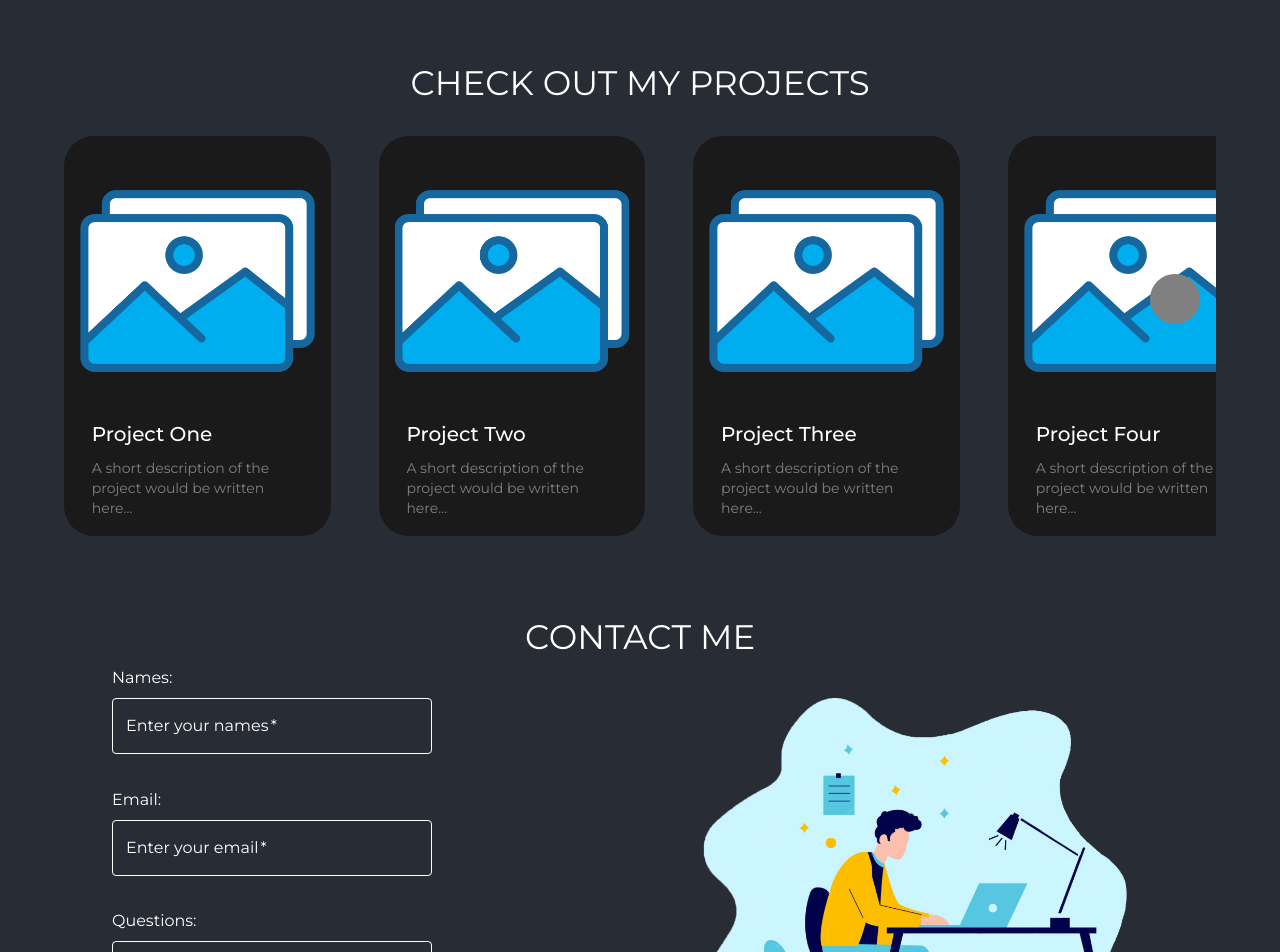
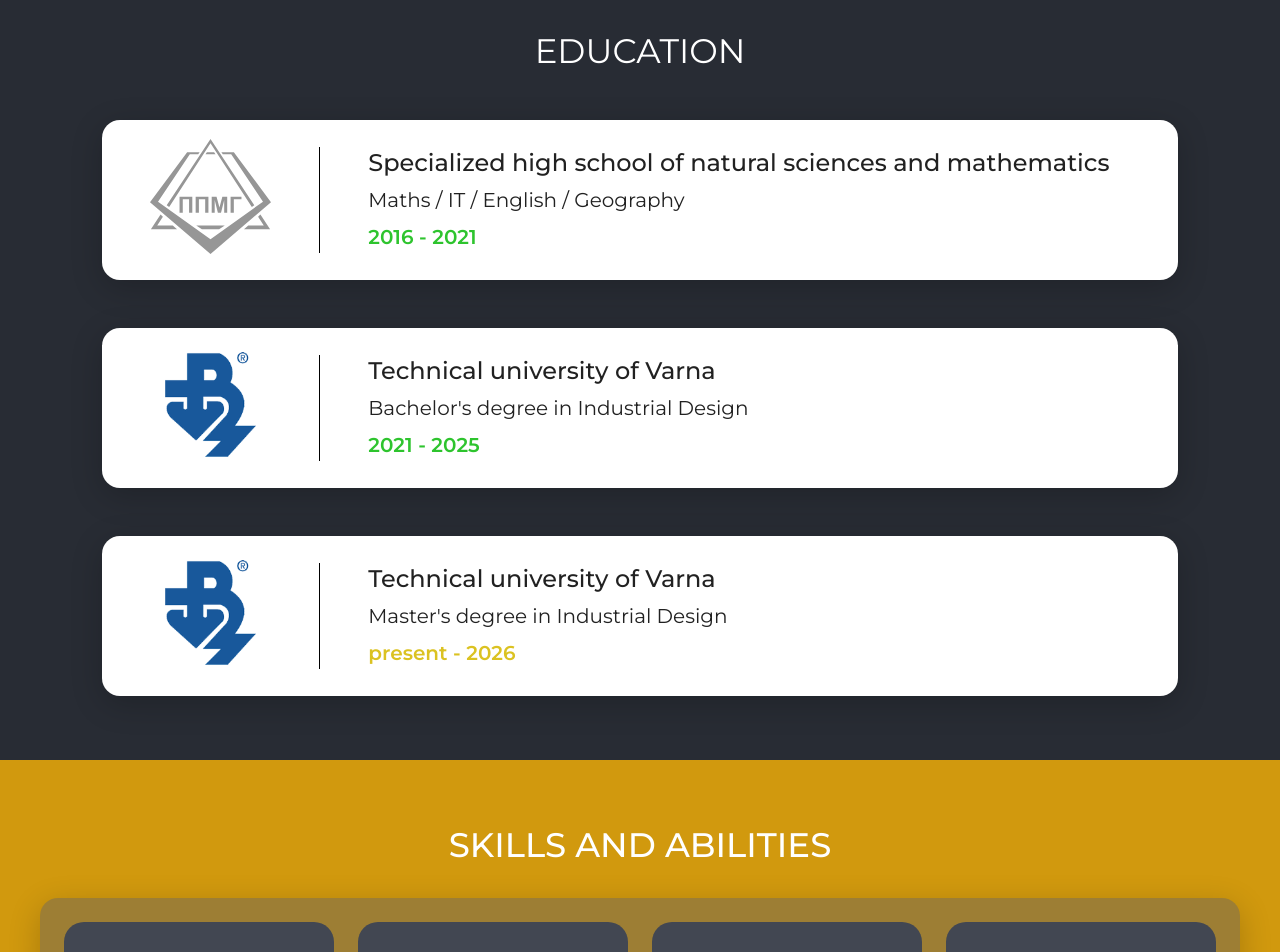
Before and after one commit to JstDan/portfolio, a React (Create React App) app: page / in a window 1280 px wide. Shown: the part 1180-2132 px from the top of the page. Built offline with nearby package versions, Linux system fonts and the light colour scheme; some icons are missing.

Commit message:
Education section added

```diff
--- a/src/App.js
+++ b/src/App.js
@@ -7,21 +7,23 @@ import { Container, Box } from '@mui/material';
 import Projects from './Components/MyProjects/myProjects';
 import Contact from './Components/Contact/Contact';
 import Skills from './Components/Skills/Skills'
+import Education from './Components/Education/Education';
 
 
 function App() {
   return (
-    <Box sx={{ backgroundColor: '#282C34' }}>
+    <Box sx={{ backgroundColor: '#282C34', display: 'flex', flexDirection: 'column', alignItems: 'center' }}>
       <Hero />
       <Header />
-      <Container className="App" >
-        <Box sx={{ display: 'flex', flexDirection: 'column', gap: '5rem' }}>
-          <AboutMe />
-          <Projects />
-          <Contact />
-          <Skills />
-        </Box>
-      </Container>
+      <Box className="App" sx={{ display: 'flex', gap: '4rem', flexDirection: 'column', maxWidth: '1200px', py: '4rem' }}  >
+        <AboutMe />
+        <Education />
+      </Box>
+      <Skills />
+      <Box className="App" sx={{ display: 'flex', gap: '4rem', flexDirection: 'column', maxWidth: '1200px', py: '4rem' }}  >
+        <Projects />
+        <Contact />
+      </Box>
     </Box >
   );
 }
--- a/src/Components/AboutMe/AboutMe.jsx
+++ b/src/Components/AboutMe/AboutMe.jsx
@@ -9,7 +9,7 @@ import info from '../../data/info.json';
 const Aboutme = () => {
     const { title, titleDescription, subtitle, image, buttons } = info.aboutme
     return (
-        <Box sx={{ display: 'flex', flexDirection: 'column', paddingTop: '1rem', }}>
+        <Box sx={{ display: 'flex', flexDirection: 'column' }}>
             <Typography variant='h4' style={{
                 fontWeight: '300',
                 textTransform: 'uppercase',
--- /dev/null
+++ b/src/Components/Education/Education.jsx
@@ -0,0 +1,31 @@
+import { Box, Typography, } from '@mui/material'
+import EducationCard from './EducationCard/EducationCard';
+const Education = () => {
+    return (
+        <Box
+            sx={{
+                display: 'flex',
+                flexDirection: 'column',
+                alignItems: 'center', // ✅ centers the cards horizontally
+                gap: '3rem',
+            }}>
+            <Typography variant='h4' style={{
+                fontWeight: '300',
+                textTransform: 'uppercase',
+                color: 'white'
+            }}>Education</Typography>
+            <Box
+                sx={{
+                    display: 'flex',
+                    flexDirection: 'column',
+                    alignItems: 'center',
+                    justifyContent: 'center',
+                    gap: '3rem',
+                }}
+            >
+                <EducationCard />
+            </Box>
+        </Box>
+    )
+};
+export default Education
--- /dev/null
+++ b/src/Components/Education/EducationCard/EducationCard.jsx
@@ -0,0 +1,59 @@
+import { Typography, Box } from "@mui/material"
+import info from '../../../data/info.json';
+const EducationCard = () => {
+    {
+
+        return (
+            Object.values(info.education).map((education, index) => (
+                <Box
+                    key={index}
+                    sx={{
+                        display: 'flex',
+                        flexDirection: 'row',
+                        alignItems: 'center',
+                        justifyContent: 'center',
+                        width: '90%',
+                        height: '10rem',
+                        backgroundColor: 'rgba(255, 255, 255, 1)',
+                        boxShadow: '0 8px 32px 0 rgba(0, 0, 0, 0.2)',
+                        borderRadius: '18px',
+                        paddingY: '1.5rem',
+                        paddingX: '1rem',
+                        paddingLeft: '3rem',
+                        gap: '3rem'
+                    }}
+                >
+                    <Box sx={{ width: '12%' }}><img src={education.image} alt="Error Loading" style={{
+                        width: '100%',
+                        height: '100%',
+                        objectFit: 'cover',
+                        borderRadius: '12px',
+                    }} /></Box>
+                    <Box
+                        sx={{
+                            flex: 1,
+                            display: 'flex',
+                            flexDirection: 'column',
+                            alignItems: 'flex-start',
+                            justifyContent: 'center',
+                            gap: '0.3rem',
+                            borderLeft: '1px solid rgba(0, 0, 0, 1)',
+                            paddingLeft: '3rem',
+                        }}
+                    >
+                        <Typography variant="h5" sx={{ textAlign: 'left', fontWeight: '500' }}>{education.placeTitle}</Typography>
+                        <Typography variant="h6" sx={{ fontWeight: '400' }}>{education.specialty}</Typography>
+                        <Typography variant="h6" sx={{
+                            fontWeight: '600',
+                            color: education.period.toLowerCase().includes('present')
+                                ? '#dbc221ff'
+                                : '#2ec42eff'
+                        }}>
+                            {education.period}
+                        </Typography>
+                    </Box>
+                </Box>
+            )
+            ))
+    }
+}; export default EducationCard
--- a/src/Components/Header/Header.jsx
+++ b/src/Components/Header/Header.jsx
@@ -25,10 +25,10 @@ const Header = () => {
                             justifyContent: 'space-between',
                             alignItems: 'center',
                             paddingX: '1rem',
-                        }}
-                    >
+                        }}>
                         <Typography
                             variant="h5"
+
                             sx={{
                                 color: 'white',
                                 fontWeight: 'bold',
@@ -61,7 +61,7 @@ const Header = () => {
             </AppBar>
 
             {/* Spacer to offset the fixed header height */}
-            <Toolbar />
+
         </>
     );
 };
--- a/src/Components/Skills/SkillCard.jsx/SkillCard.jsx
+++ b/src/Components/Skills/SkillCard.jsx/SkillCard.jsx
@@ -4,19 +4,19 @@ const SkillCard = () => {
     return (
         <>
             {Object.values(info.skills).map((skill, index) => (
-
                 < Box
                     key={index}
                     sx={{
                         display: 'flex',
-                        flexDirection: 'column-reverse',
+                        flexDirection: 'column',
                         alignItems: 'center',
+                        justifyContent: 'center',
                         gap: '1rem',
                         width: '100%',
                         aspectRatio: '3/2',
-                        backgroundColor: '#494949ff',
+                        backgroundColor: '#424752ff',
                         borderRadius: '20px',
-                        paddingBottom: '1rem'
+                        py: '1rem'
                     }}
 
                 >
@@ -25,7 +25,7 @@ const SkillCard = () => {
                         src={skill.image}
                         alt={skill.title}
                         style={{
-                            width: '5rem',
+                            width: '4rem',
                         }}
                     />
                 </Box >
--- a/src/Components/Skills/Skills.jsx
+++ b/src/Components/Skills/Skills.jsx
@@ -3,18 +3,41 @@ import SkillCard from "./SkillCard.jsx/SkillCard";
 import info from '../../data/info.json';
 const Skills = () => {
     return (
-        <Box sx={{ paddingBottom: '20rem' }}>
+        <Box sx={{
+            gap: '10%',
+            width: '100%',
+            minHeight: '80vh',
+            backgroundColor: 'rgba(209, 153, 14, 1)',
+            display: 'flex',
+            flexDirection: 'column',
+            justifyContent: 'center',
+            py: '4rem'
+        }}>
+            <Box sx={{
+                maxWidth: '1200px',
+                display: 'flex',
+                justifyContent: 'space-between',
+                alignItems: 'center',
+                flexDirection: 'row',
+                gap: '10%'
+            }}></Box>
             <Typography variant='h4' sx={{
                 display: 'flex',
                 flexDirection: 'column',
+                alignItems: 'center',
                 textTransform: 'uppercase',
-                fontWeight: '300',
+                fontWeight: '500',
                 color: 'white',
-                paddingBottom: '2rem'
+                paddingBottom: '2rem',
             }}>
                 Skills and Abilities
             </Typography>
-            <Container sx={{ width: 'auto', flexWrap: 'wrap', paddingBottom: '5rem', backgroundColor: 'darkGrey', paddingY: '1.5rem', borderRadius: '18px' }}>
+            <Container sx={{
+                backgroundColor: 'rgba(102, 99, 92, 0.49)',
+                boxShadow: '0 8px 32px 0 rgba(0, 0, 0, 0.2)',
+                borderRadius: '18px',
+                paddingY: '1.5rem',
+            }}>
                 <Box sx={{ display: 'grid', gridTemplateRows: 'repeat(4,1fr)', gridTemplateColumns: 'repeat(4, 1fr)', gap: '1.5rem' }}>
                     <SkillCard />
                 </Box>
--- a/src/data/info.json
+++ b/src/data/info.json
@@ -9,7 +9,7 @@
     }
   },
   "aboutme": {
-    "title": "Hi, I'm (your name here)",
+    "title": "I'm (your name here)",
     "titleDescription": "Your proffesional classification goes here",
     "subtitle": "Short description for yourself would be placed in here.Short description for yourself would be placed in here.Short description for yourself would be placed in here.Short description for yourself would be placed in here.Short description for yourself would be placed in here.Short description for yourself would be placed in here.",
     "image": "/images/hero-image.png",
@@ -130,5 +130,25 @@
       "title": "AutoCAD",
       "image": "/images/Logos/AutoCad.png"
     }
+  },
+  "education": {
+    "education-1": {
+      "placeTitle": "Specialized high school of natural sciences and mathematics",
+      "specialty": "Maths / IT / English / Geography",
+      "period": "2016 - 2021",
+      "image": "/images/Logos/ppmg.svg"
+    },
+    "education-2": {
+      "placeTitle": "Technical university of Varna",
+      "specialty": "Bachelor's degree in Industrial Design",
+      "period": "2021 - 2025",
+      "image": "/images/Logos/TU-Varna.png"
+    },
+    "education-3": {
+      "placeTitle": "Technical university of Varna",
+      "specialty": "Master's degree in Industrial Design",
+      "period": "present - 2026",
+      "image": "/images/Logos/TU-Varna.png"
+    }
   }
 }
```
Also changed, not shown: public/images/Logos/TU-Varna.png (added), public/images/Logos/ppmg.svg (added).
